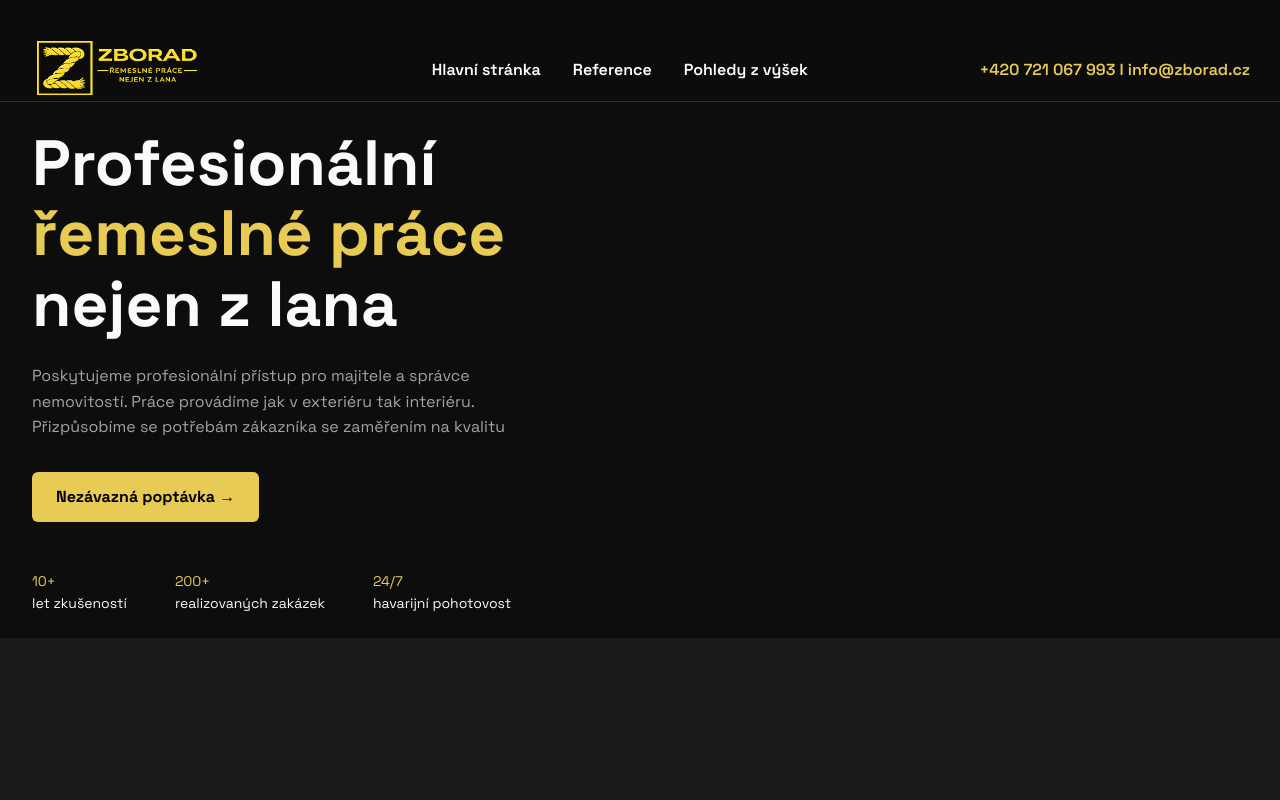
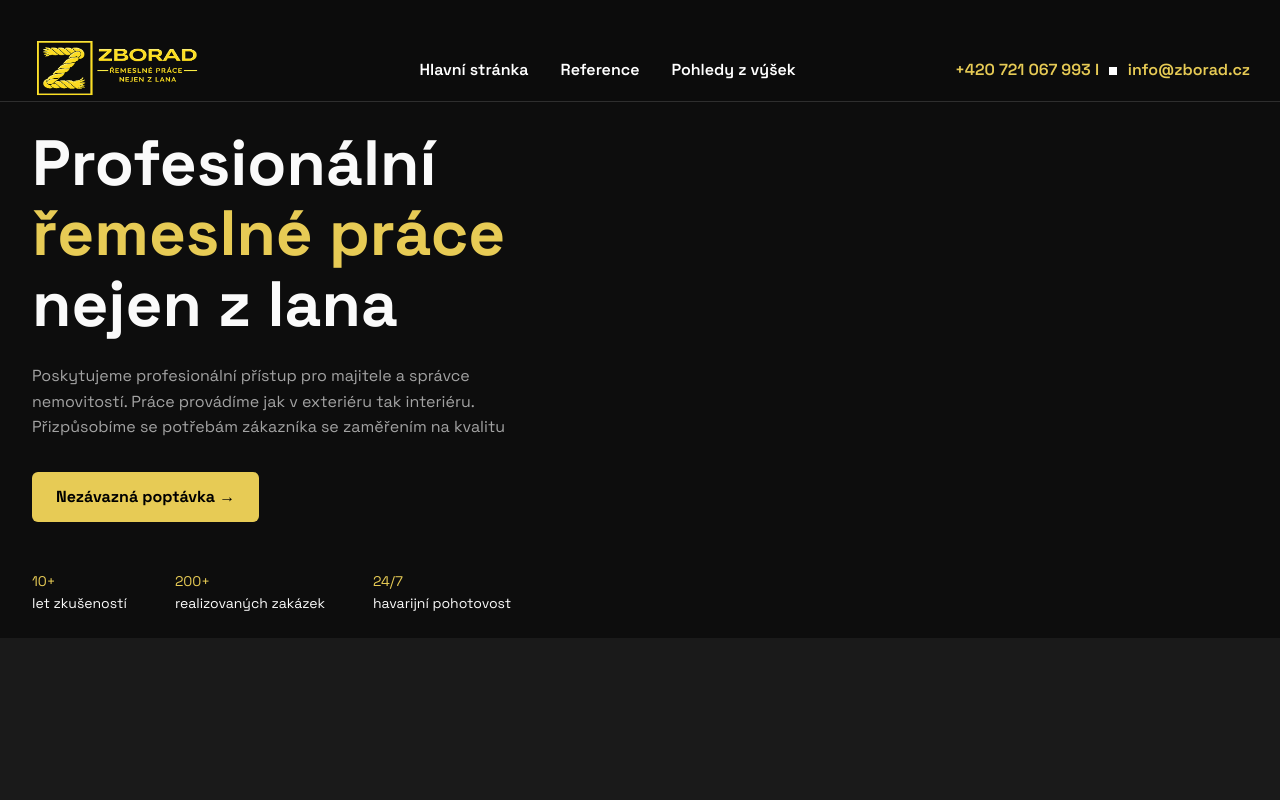
Before and after one commit to zborad77/ZBORADWEB_v001, a plain HTML site: page index.html in a window 1280 px wide. Shown: the top 800 px of the page. Drawn offline with Linux system fonts and the light colour scheme.

Commit message:
Adjust header contact spacing and add divider square

```diff
--- a/templatemo-606-string-master.css
+++ b/templatemo-606-string-master.css
@@ -77,9 +77,10 @@ nav {
 }
 
 .nav-contact {
+  display: flex;
+  align-items: center;
   justify-self: end;
   margin-right: 30px;
-  gap: 40px;
 }
 
 .nav-contact a {
@@ -87,6 +88,17 @@ nav {
   text-decoration: none;
   font-weight: 600;
   font-size: clamp(16px, 1vw, 32px);
+}
+
+.nav-contact a:first-child::after {
+  content: "";
+  display: inline-block;
+  width: 0.5em;
+  height: 0.5em;
+  margin-left: 1ch;
+  margin-right: 1ch;
+  background: #ffffff;
+  vertical-align: middle;
 }
 
 /* ===== HERO ===== */
@@ -455,9 +467,10 @@ nav {
 }
 
 .nav-contact {
+  display: flex;
+  align-items: center;
   justify-self: end;
   margin-right: 30px;
-  gap: 40px;
 }
 
 .nav-contact a {
@@ -465,6 +478,17 @@ nav {
   text-decoration: none;
   font-weight: 600;
   font-size: clamp(16px, 1vw, 32px);
+}
+
+.nav-contact a:first-child::after {
+  content: "";
+  display: inline-block;
+  width: 0.5em;
+  height: 0.5em;
+  margin-left: 1ch;
+  margin-right: 1ch;
+  background: #ffffff;
+  vertical-align: middle;
 }
 
 /* ===== HERO ===== */
```
